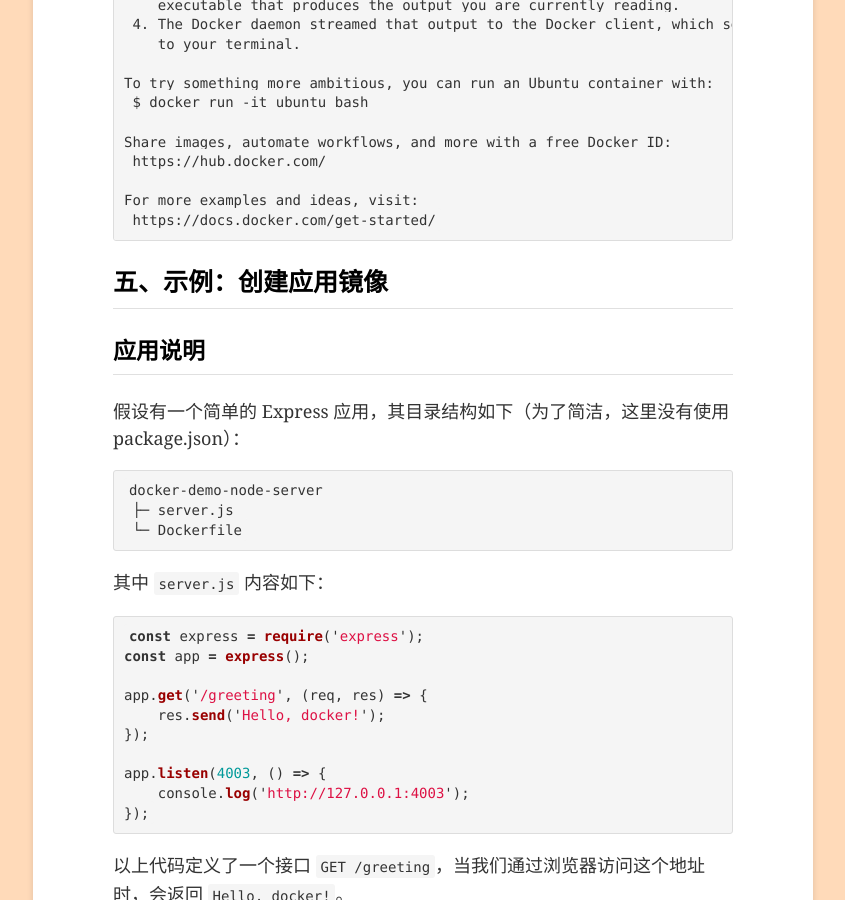
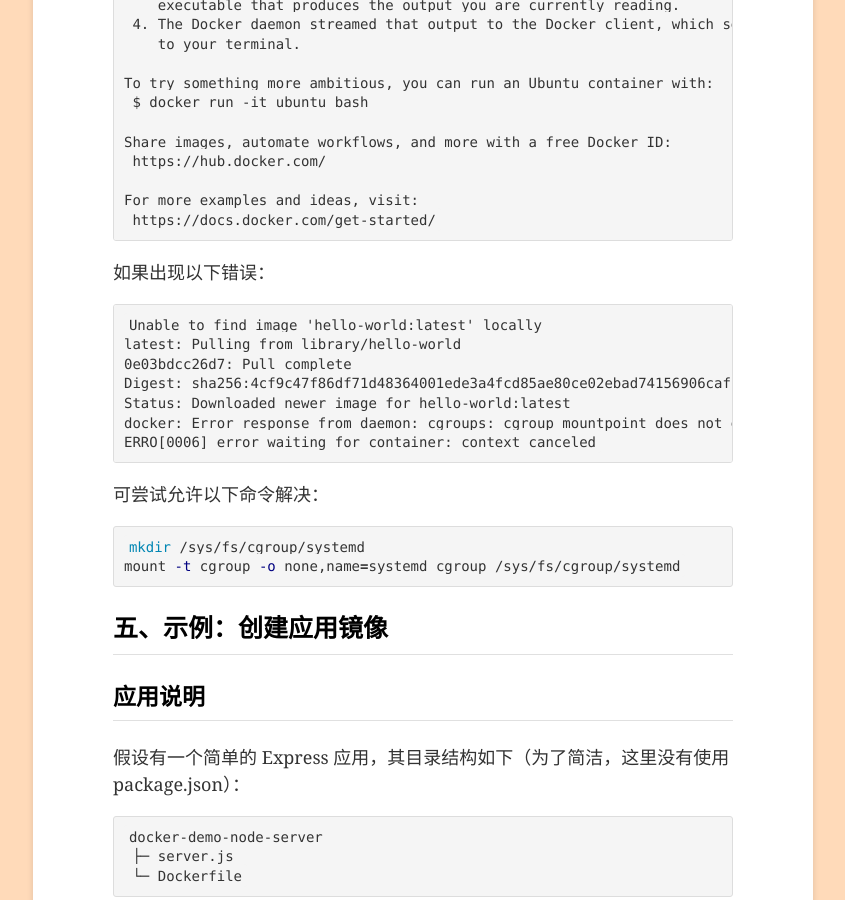
Before and after one commit to john-yuan/blog, a Jekyll site: the page built from _posts/2019-05-29-docker-in-practice.md, in a window 1280 px wide and 900 px high, scrolled down 2022 px. Shown: the whole window, without its empty margins (217-1062 px from the left). Built offline with Jekyll 4.4.1, drawn with Linux system fonts in a browser that asks for light colours.

Commit message:
docs: add notes for cgroups error

````diff
--- a/_posts/2019-05-29-docker-in-practice.md
+++ b/_posts/2019-05-29-docker-in-practice.md
@@ -88,6 +88,25 @@ Share images, automate workflows, and more with a free Docker ID:
 
 For more examples and ideas, visit:
  https://docs.docker.com/get-started/
+```
+
+如果出现以下错误：
+
+```
+Unable to find image 'hello-world:latest' locally
+latest: Pulling from library/hello-world
+0e03bdcc26d7: Pull complete
+Digest: sha256:4cf9c47f86df71d48364001ede3a4fcd85ae80ce02ebad74156906caff5378bc
+Status: Downloaded newer image for hello-world:latest
+docker: Error response from daemon: cgroups: cgroup mountpoint does not exist: unknown.
+ERRO[0006] error waiting for container: context canceled
+```
+
+可尝试允许以下命令解决：
+
+```bash
+mkdir /sys/fs/cgroup/systemd
+mount -t cgroup -o none,name=systemd cgroup /sys/fs/cgroup/systemd
 ```
 
 ## 五、示例：创建应用镜像
````
